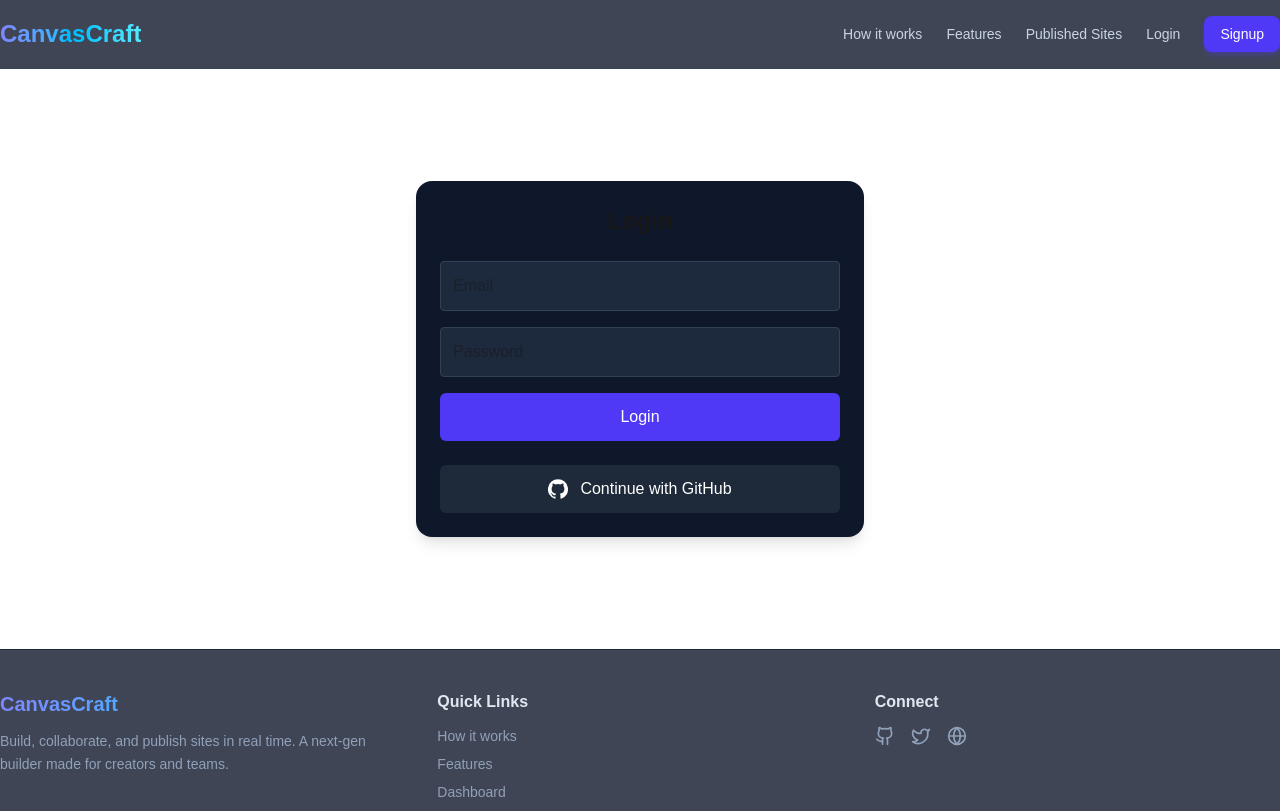
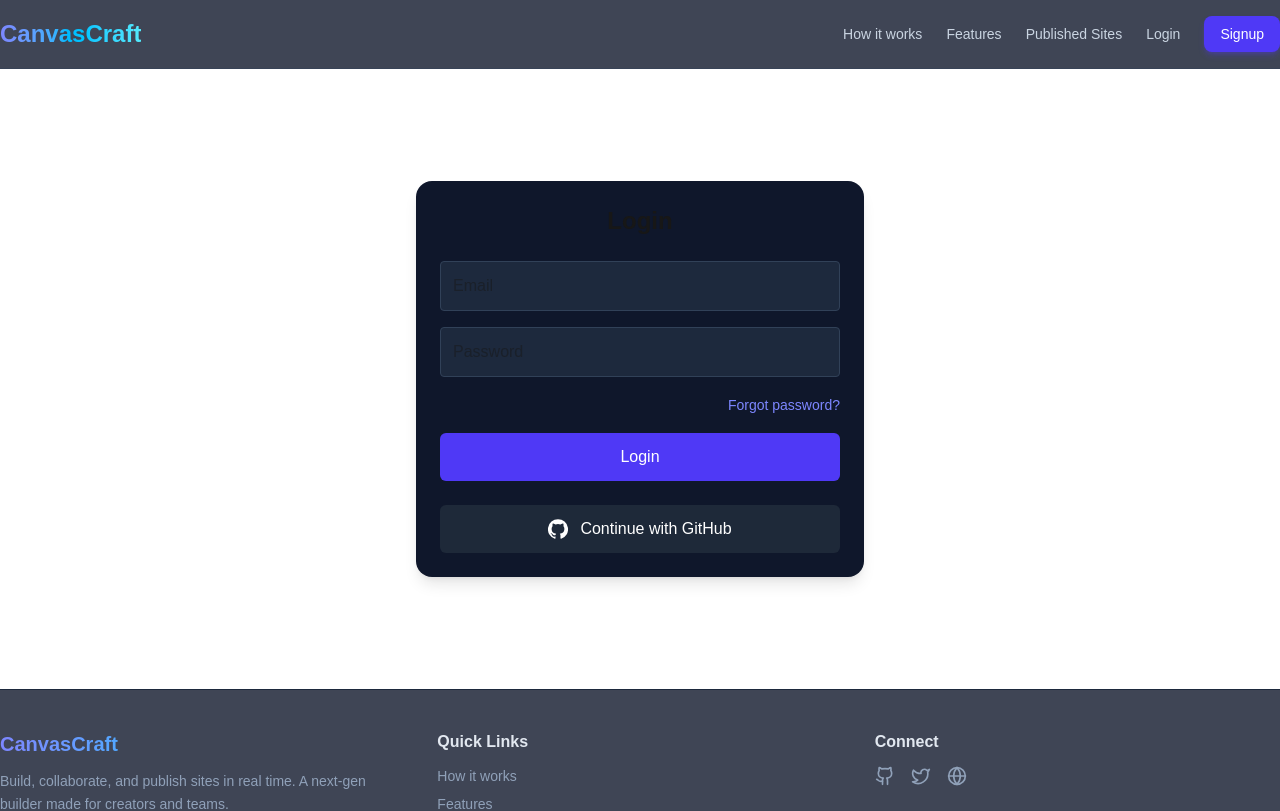
Before and after one commit to ArhanAnsari/CanvasCraft, a Next.js app: page /login in a window 1280 px wide. Shown: the top 811 px of the page. Built offline with nearby package versions, Linux system fonts and the light colour scheme; no server answers.

Commit message:
Feart: Added a forgot password link in login page

```diff
--- a/app/(auth)/login/page.tsx
+++ b/app/(auth)/login/page.tsx
@@ -45,6 +45,17 @@ export default function LoginPage() {
           onChange={(e) => setPassword(e.target.value)}
           className="w-full p-3 rounded bg-slate-800 border border-slate-700 focus:outline-none focus:ring-2 focus:ring-indigo-500"
         />
+
+        {/* ✅ Forgot Password Link */}
+        <div className="text-right mb-4">
+          <a
+            href="/recover"
+            className="text-sm text-indigo-400 hover:text-indigo-300"
+          >
+            Forgot password?
+          </a>
+        </div>
+
         {error && <p className="text-red-500 text-sm">{error}</p>}
         <button
           type="submit"
```
